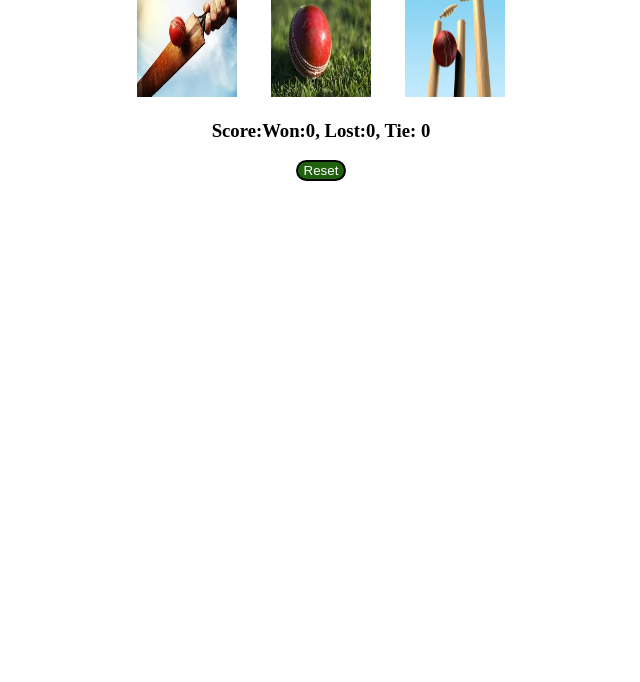
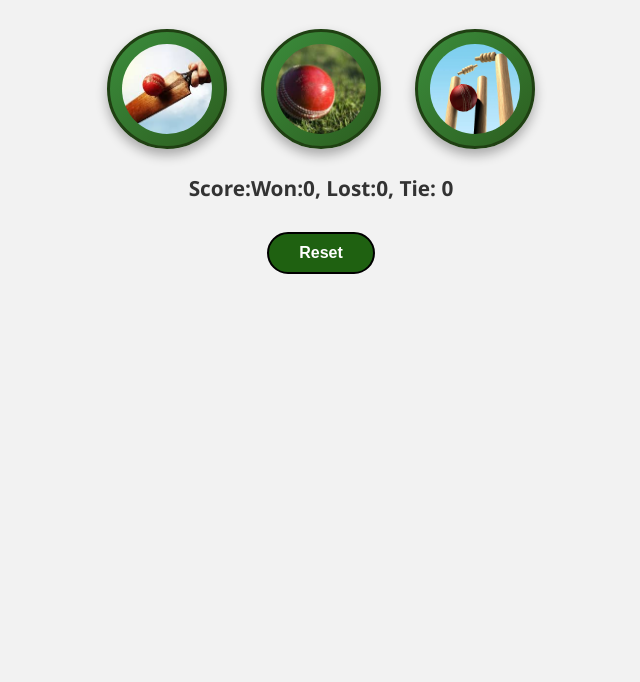
Before and after one commit to Awaisprogram/Cricket-game, a plain HTML site: page index.html in a window 1280 px wide. Shown: the part 118-800 px from the top of the page, without its empty margins (319-959 px from the left). Drawn offline with Linux system fonts and the light colour scheme.

Commit message:
Update style.css

```diff
--- a/style.css
+++ b/style.css
@@ -1,28 +1,71 @@
+/* General Reset and Base Styles */
 body {
+  margin: 0;
+  padding: 20px;
+  font-family: 'Segoe UI', Tahoma, Geneva, Verdana, sans-serif;
+  background: #f2f2f2;
   text-align: center;
+  color: #333;
 }
 
-  .choice-button {
-    height: 100px;
-    width: 100px;
-    border: none;
-    margin: 15px;
-    background-color: rgb(43, 90, 9);
-    border-radius: 50px;
-    cursor: pointer;
-    flex-wrap: wrap;
-    padding:0px ;
-
+/* Heading */
+h1 {
+  font-size: 2.5rem;
+  color: #2d572c;
+  margin-bottom: 30px;
 }
 
+/* Choice Buttons */
+.choice-button {
+  height: 120px;
+  width: 120px;
+  margin: 15px;
+  background: linear-gradient(to bottom right, #3b8d3c, #2c5d1f);
+  border: 3px solid #1f4012;
+  border-radius: 50%;
+  cursor: pointer;
+  box-shadow: 0 6px 12px rgba(0, 0, 0, 0.3);
+  transition: transform 0.2s ease, box-shadow 0.2s ease;
+  padding: 0;
+  display: inline-flex;
+  align-items: center;
+  justify-content: center;
+}
+
+.choice-button:hover {
+  transform: scale(1.1);
+  box-shadow: 0 10px 20px rgba(0, 0, 0, 0.4);
+}
+
+/* Images inside buttons */
 .choice-image {
-    height: 120px;
-    width: 100px;
+  height: 90px;
+  width: 90px;
+  object-fit: cover;
+  border-radius: 50%;
 }
-  .reset{
+
+/* Result and Score Display */
+h3 {
+  font-size: 1.3rem;
+  margin: 10px 0;
+}
+
+/* Reset Button */
+.reset {
+  padding: 10px 30px;
+  font-size: 1rem;
+  font-weight: bold;
+  margin-top: 20px;
+  background-color: #1f6111;
   color: white;
+  border: 2px solid #000;
+  border-radius: 25px;
   cursor: pointer;
-    background-color: rgb(31, 97, 13);
-    border-radius: 50px;
-    border: 2px solid black;
+  transition: background-color 0.3s ease, transform 0.2s ease;
 }
+
+.reset:hover {
+  background-color: #145408;
+  transform: scale(1.05);
+}
```
Lines whose indentation alone changed are shown as unchanged.
